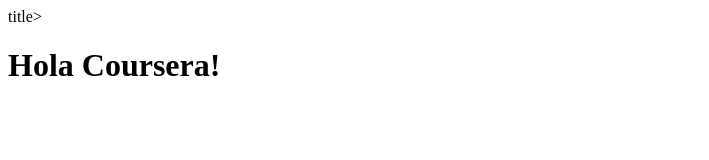
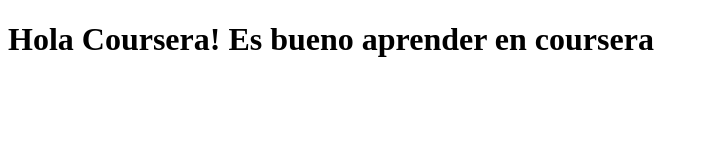
Before and after one commit to eckar/coursera-test, a plain HTML site: page sitio/index.html in a window 1280 px wide. Shown: the whole page, without its empty margins (0-709 px from the left). Drawn offline with Linux system fonts and the light colour scheme.

Commit message:
Un pequeño cambio.

```diff
--- a/sitio/index.html
+++ b/sitio/index.html
@@ -1,9 +1,9 @@
 <!DOCTYPE html>
 <html>
 <head>
-	<title>Hello Coursera!</title>title>
+	<title>Hello Coursera!</title>
 </head>
 <body>
-<h1>Hola Coursera!</h1>
+<h1>Hola Coursera! Es bueno aprender en coursera</h1>
 </body>
 </html>
```
